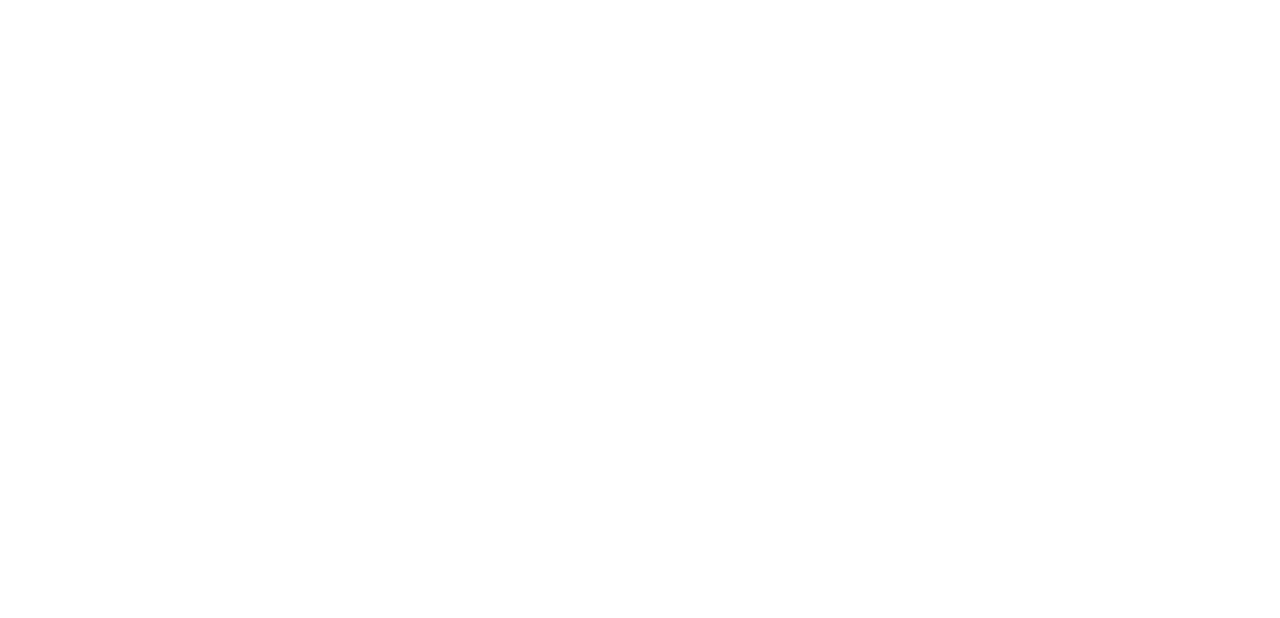
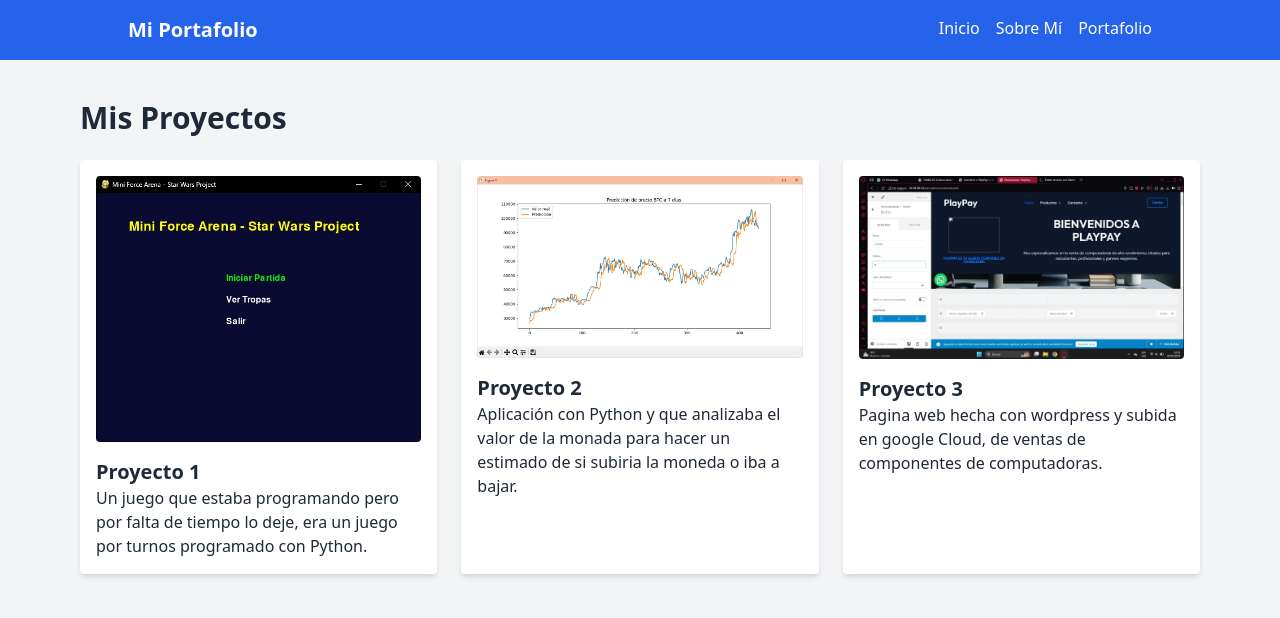
Before and after one commit to ChutinRop/mi-potafolio, a plain HTML site: page portafolio.html in a window 1280 px wide. Drawn offline with nearby package versions, Linux system fonts and the light colour scheme.

Commit message:
Actualizacion del portafolio
agregue los proyectos y corregí unas cosas

```diff
--- a/portafolio.html
+++ b/portafolio.html
@@ -0,0 +1,42 @@
+<!DOCTYPE html>
+<html lang="es">
+<head>
+  <meta charset="UTF-8" />
+  <meta name="viewport" content="width=device-width, initial-scale=1.0" />
+  <title>Portafolio</title>
+  <script src="https://cdn.tailwindcss.com"></script>
+</head>
+<body class="bg-gray-100 text-gray-800">
+  <header class="bg-blue-600 text-white p-4">
+    <nav class="flex justify-between max-w-5xl mx-auto">
+      <h1 class="text-xl font-bold">Mi Portafolio</h1>
+      <ul class="flex space-x-4">
+        <li><a href="index.html" class="hover:underline">Inicio</a></li>
+        <li><a href="sobre-mi.html" class="hover:underline">Sobre Mí</a></li>
+        <li><a href="portafolio.html" class="hover:underline">Portafolio</a></li>
+      </ul>
+    </nav>
+  </header>
+
+  <main class="max-w-6xl mx-auto py-10 px-4">
+    <h2 class="text-3xl font-bold mb-6">Mis Proyectos</h2>
+    <div class="grid md:grid-cols-3 gap-6">
+      <div class="bg-white shadow-md rounded p-4">
+        <img src="img/starwars.jpeg" alt="Proyecto 1" class="rounded mb-4" />
+        <h3 class="text-xl font-semibold">Proyecto 1</h3>
+        <p>Un juego que estaba programando pero por falta de tiempo lo deje, era un juego por turnos programado con Python.</p>
+      </div>
+      <div class="bg-white shadow-md rounded p-4">
+        <img src="img/IA bitcoin.jpeg" alt="Proyecto 2" class="rounded mb-4" />
+        <h3 class="text-xl font-semibold">Proyecto 2</h3>
+        <p>Aplicación con Python y que analizaba el valor de la monada para hacer un estimado de si subiria la moneda o iba a bajar.</p>
+      </div>
+      <div class="bg-white shadow-md rounded p-4">
+        <img src="img/Paginaweb.jpeg" alt="Proyecto 3" class="rounded mb-4" />
+        <h3 class="text-xl font-semibold">Proyecto 3</h3>
+        <p>Pagina web hecha con wordpress y subida en google Cloud, de ventas de componentes de computadoras.</p>
+      </div>
+    </div>
+  </main>
+</body>
+</html>
```
Also changed, not shown: index.html (+1 -1 lines), img/IA bitcoin.jpeg (added), img/Paginaweb.jpeg (added), img/starwars.jpeg (added).
